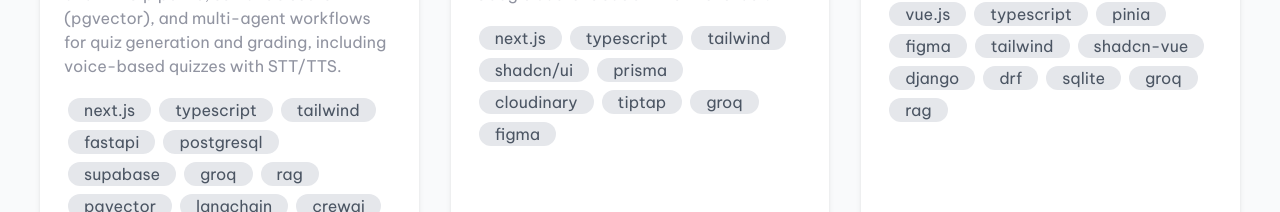
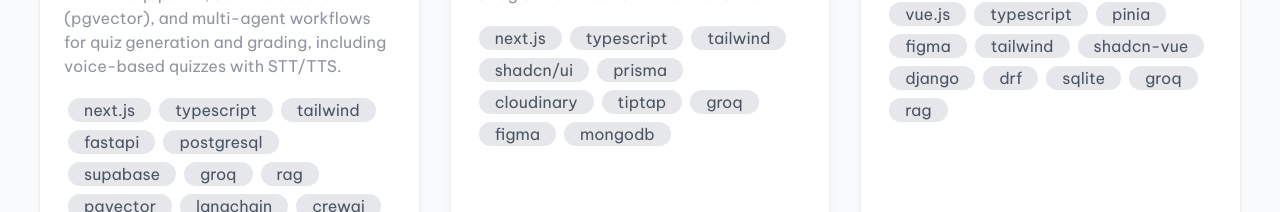
Before and after one commit to Hikmahx/Hikmah-s-Portfolio-Website, a React (Create React App) app: page / in a window 1280 px wide. Shown: the part 1880-2092 px from the top of the page. Built offline with nearby package versions, Linux system fonts and the light colour scheme.

Commit message:
mongodb addede to project skills list

```diff
--- a/src/components/Projects.jsx
+++ b/src/components/Projects.jsx
@@ -35,6 +35,7 @@ const projects = [
       'tiptap',
       'groq',
       'figma',
+      'mongodb'
     ],
     github: 'https://github.com/Hikmahx/content-writer-website',
     live: 'https://sarahyousuph.com',
```
